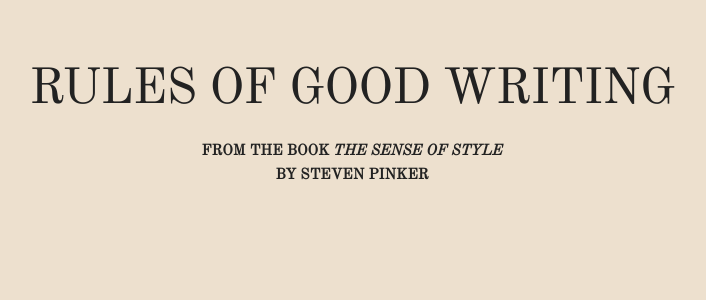
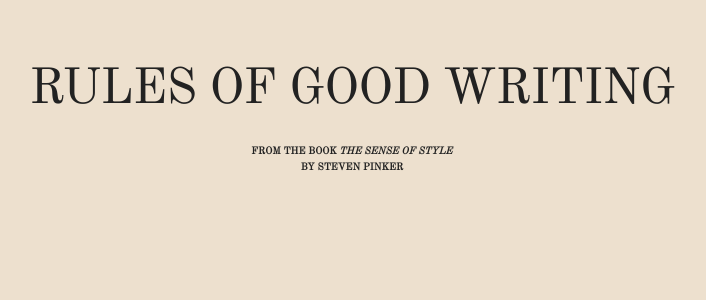
Before and after one commit to mrzool/good-writing, a Jekyll site: the page built from index.md, in a window 1280 px wide. Shown: the top 300 px of the page, without its empty margins (288-994 px from the left). Built offline with Jekyll 4.4.1, drawn with Linux system fonts in a browser that asks for light colours.

Commit message:
H6 for the subheeading

```diff
--- a/_includes/_header.html
+++ b/_includes/_header.html
@@ -1,5 +1,4 @@
 <header>
   <h1>{{ site.name }}</h1>
-  <h4>From the book <i>The Sense of Style</i><br>
-  by Steven Pinker</h4>
+  <h6>From the book <i>The Sense of Style</i><br> by Steven Pinker</h6>
 </header>
```
